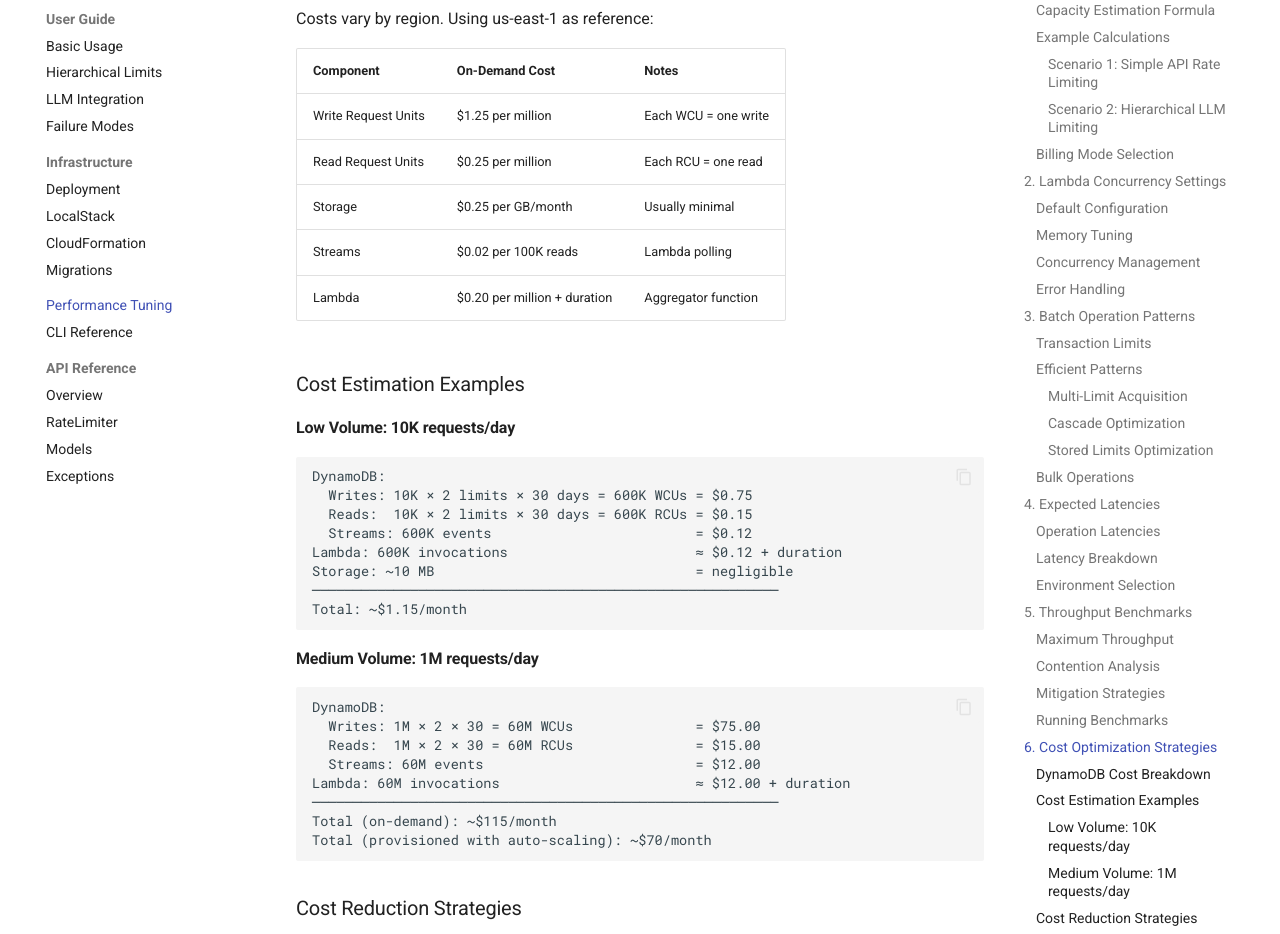
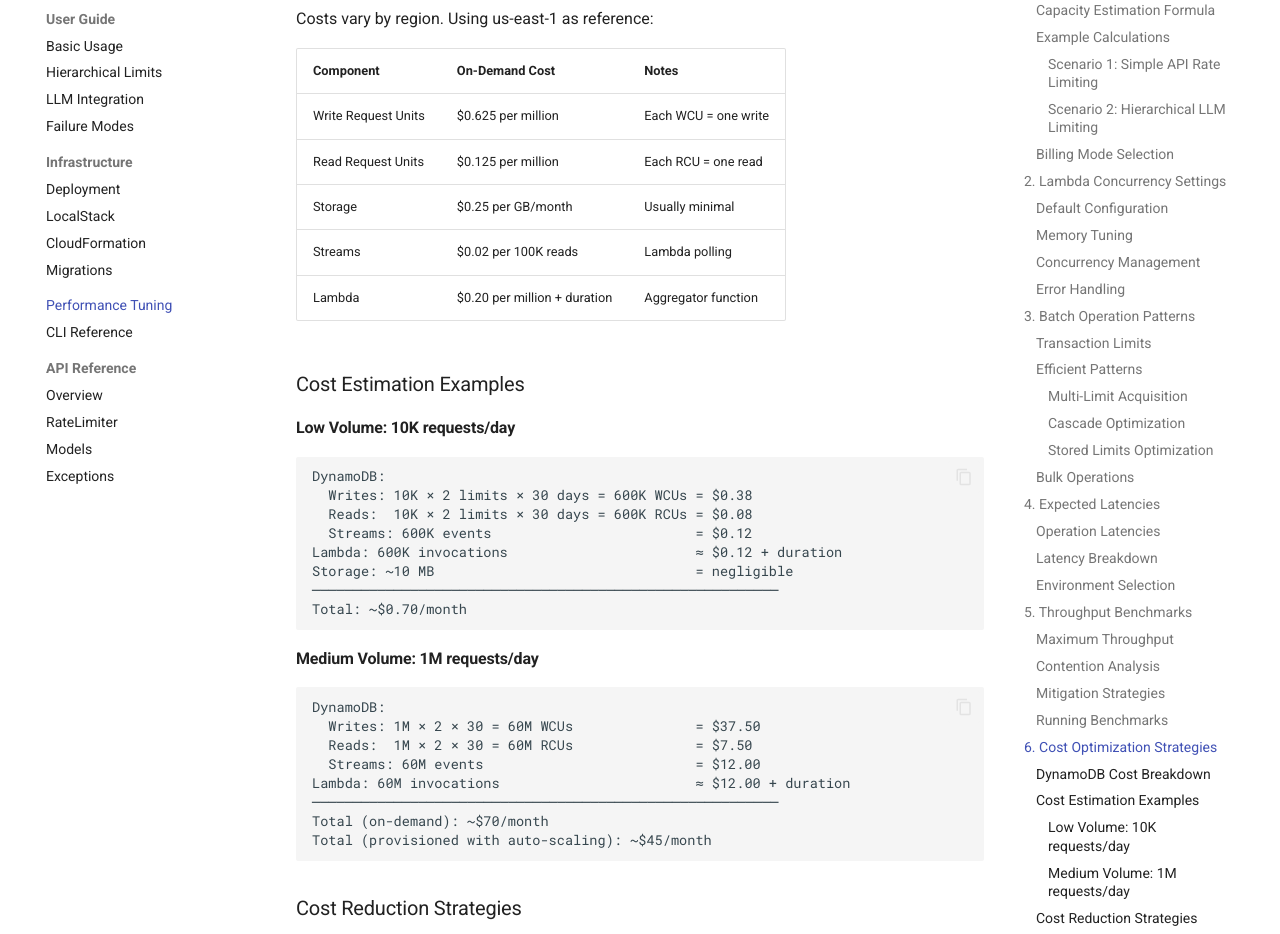
Before and after one commit to zeroae/zae-limiter, an MkDocs documentation site: the page built from docs/performance.md, in a window 1280 px wide and 1400 px high, scrolled down 8830 px. Shown: the part 152-1086 px from the top of the window. Built offline with MkDocs 1.6.1 and Material for MkDocs 9.7.7, drawn with Linux system fonts in a browser that asks for light colours; comment, search, counter and statistics services are not loaded; the version menu is left out.

Commit message:
📝 docs: update DynamoDB pricing to current AWS rates
Update cost calculations in performance guide to reflect current
AWS pricing (January 2026):
- Write Request Units: $1.25 -> $0.625 per million
- Read Request Units: $0.25 -> $0.125 per million

Recalculated all cost estimation examples accordingly.

Co-Authored-By: Claude Opus 4.5 <noreply@anthropic.com>

````diff
--- a/docs/performance.md
+++ b/docs/performance.md
@@ -361,8 +361,8 @@ Costs vary by region. Using us-east-1 as reference:
 
 | Component | On-Demand Cost | Notes |
 |-----------|----------------|-------|
-| Write Request Units | $1.25 per million | Each WCU = one write |
-| Read Request Units | $0.25 per million | Each RCU = one read |
+| Write Request Units | $0.625 per million | Each WCU = one write |
+| Read Request Units | $0.125 per million | Each RCU = one read |
 | Storage | $0.25 per GB/month | Usually minimal |
 | Streams | $0.02 per 100K reads | Lambda polling |
 | Lambda | $0.20 per million + duration | Aggregator function |
@@ -373,26 +373,26 @@ Costs vary by region. Using us-east-1 as reference:
 
 ```
 DynamoDB:
-  Writes: 10K × 2 limits × 30 days = 600K WCUs = $0.75
-  Reads:  10K × 2 limits × 30 days = 600K RCUs = $0.15
+  Writes: 10K × 2 limits × 30 days = 600K WCUs = $0.38
+  Reads:  10K × 2 limits × 30 days = 600K RCUs = $0.08
   Streams: 600K events                         = $0.12
 Lambda: 600K invocations                       ≈ $0.12 + duration
 Storage: ~10 MB                                = negligible
 ─────────────────────────────────────────────────────────
-Total: ~$1.15/month
+Total: ~$0.70/month
 ```
 
 #### Medium Volume: 1M requests/day
 
 ```
 DynamoDB:
-  Writes: 1M × 2 × 30 = 60M WCUs               = $75.00
-  Reads:  1M × 2 × 30 = 60M RCUs               = $15.00
+  Writes: 1M × 2 × 30 = 60M WCUs               = $37.50
+  Reads:  1M × 2 × 30 = 60M RCUs               = $7.50
   Streams: 60M events                          = $12.00
 Lambda: 60M invocations                        ≈ $12.00 + duration
 ─────────────────────────────────────────────────────────
-Total (on-demand): ~$115/month
-Total (provisioned with auto-scaling): ~$70/month
+Total (on-demand): ~$70/month
+Total (provisioned with auto-scaling): ~$45/month
 ```
 
 ### Cost Reduction Strategies
````
